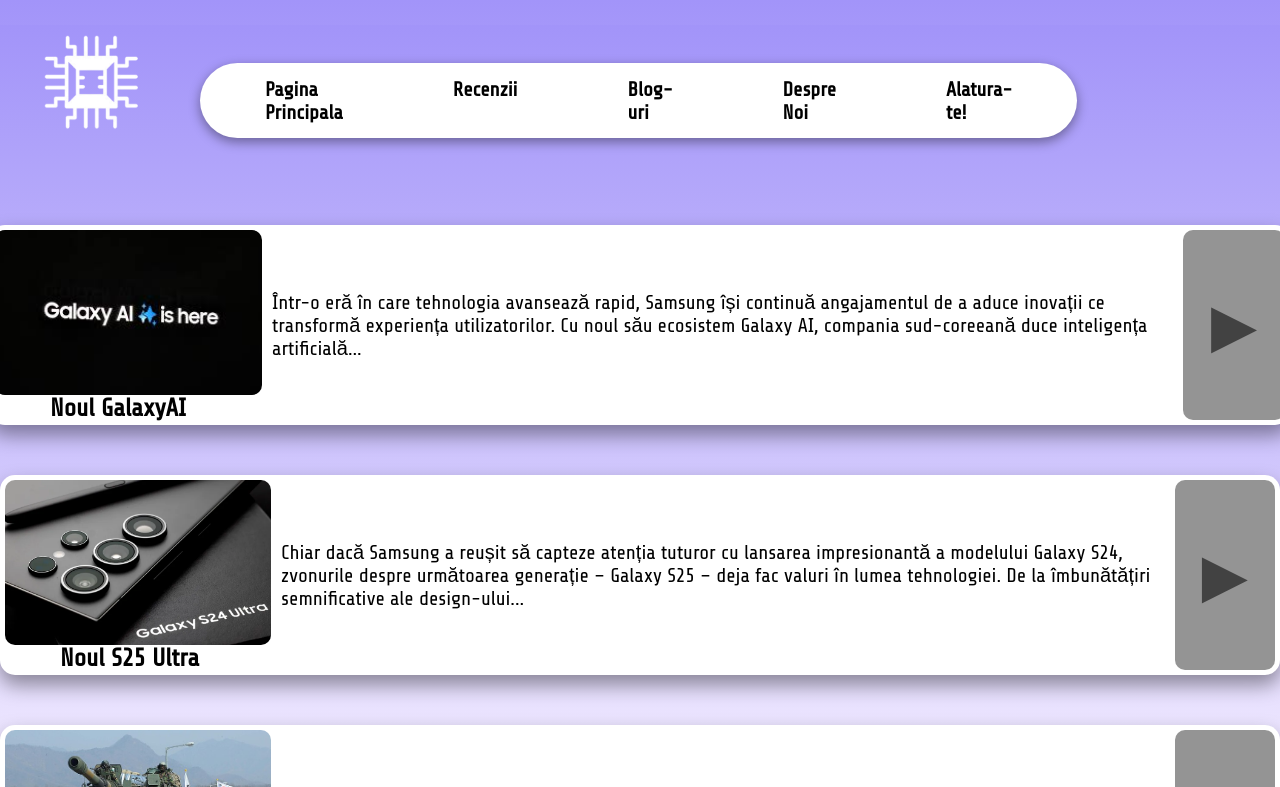
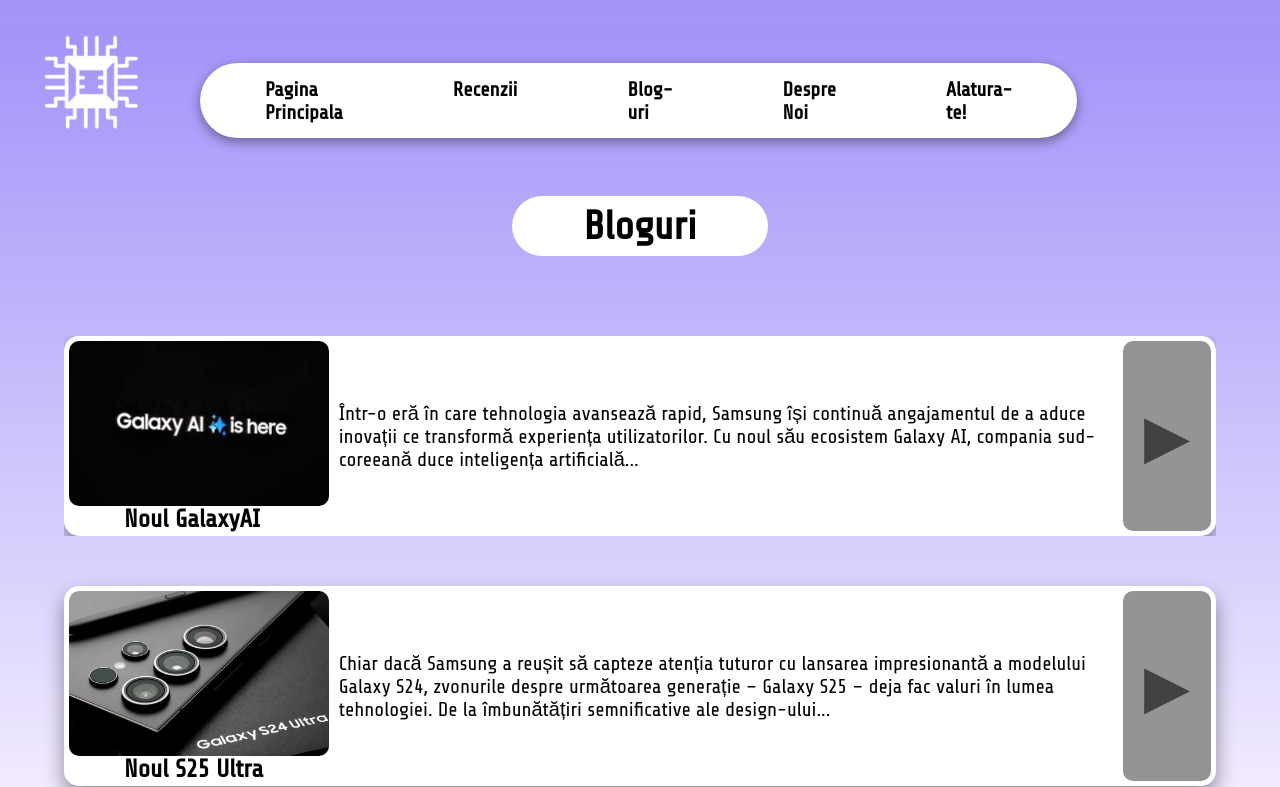
Before and after one commit to Vlad015/proiect, a plain HTML site: page bloguri.html in a window 1280 px wide. Shown: the top 787 px of the page. Drawn offline with Linux system fonts and the light colour scheme.

Commit message:
am adaugat titluri si am rezolvat problema cu a de la bloguri

```diff
--- a/0css/bloguri.css
+++ b/0css/bloguri.css
@@ -1,3 +1,5 @@
+/* la footer trebuie lasat spatiu in jos*/
+
 * {
     margin: 0;
     padding: 0;
@@ -28,6 +30,27 @@
     background-attachment: fixed;
     background-size: cover;
   }
+
+    /*titlu*/
+    .titlu-pagina{
+      position: relative;
+      background-color: #ffffff;
+      width: 20%;
+      height: 60px;
+      top: 50%;
+      left: 50%;
+      transform: translate(-50%, -50%);
+      margin-top: 4%;
+      border-radius: 30px;
+      display: flex;
+      justify-content: center;
+      align-items: center;
+    }
+
+    .titlu-pagina h1 {
+      font-size: 40px;
+      margin: 0;
+    }
 
   footer {
     background-color: #ffffff;
@@ -126,20 +149,21 @@
   /* card-uri */
 
   .card-container {
-    width: 100%;
+    width: 90%;
+    max-width: 1300px;
     display: flex;
     flex-direction: row;
     flex-wrap: wrap;
     gap: 150px;
     justify-content: center;
-    margin-top: 50px;
+    margin: 50px auto;
   }
 
   .card {
     position: relative;
     background-color: #ffffff;
     border-radius: 15px;
-    width: 1300px;
+    width: 100%;
     height: 200px;
     transition: transform 0.3s ease-in-out;
     display: flex;
@@ -161,6 +185,19 @@
 
   .card:hover .extra-info{
     background-color: #383838;
+  }
+
+  /*linkul de la primul card*/
+  a {
+    display: block;
+    width: auto;
+    max-width: 100%;
+    text-decoration: none;
+    color: inherit;
+    margin: 0 auto;
+    padding: 0;
+    box-sizing: border-box;
+    overflow: hidden;
   }
 
 
--- a/0css/reviewuristyle.css
+++ b/0css/reviewuristyle.css
@@ -27,6 +27,27 @@
     background-repeat: no-repeat;
     background-attachment: fixed;
     background-size: cover;
+  }
+
+  /*titlu*/
+  .titlu-pagina{
+    position: relative;
+    background-color: #ffffff;
+    width: 20%;
+    height: 60px;
+    top: 50%;
+    left: 50%;
+    transform: translate(-50%, -50%);
+    margin-top: 4%;
+    border-radius: 30px;
+    display: flex;
+    justify-content: center;
+    align-items: center;
+  }
+
+  .titlu-pagina h1 {
+    font-size: 40px;
+    margin: 0;
   }
 
 
@@ -83,14 +104,14 @@
 
 /* Carduri */
 .card-container {
-    width: 80%;
+    width: 70%;
     display: flex;
     flex-direction: row;
     flex-wrap: wrap;
     gap: 30px;
     justify-content: center;
-    margin-top: 100px;
-    margin-left: 10%;
+    margin-top: 1%;
+    margin-left: 15%;
 }
 
 .card {
--- a/bloguri.html
+++ b/bloguri.html
@@ -35,6 +35,10 @@
                 <li><a href="/alaturate.html">Alatura-te!</a></li>
             </ul>
         </nav>
+    </div>
+
+    <div class="titlu-pagina">
+        <h1>Bloguri</h1>
     </div>
 
     <div class="card-container">
```
Also changed, not shown: reviewuri.html (+4 -0 lines).
